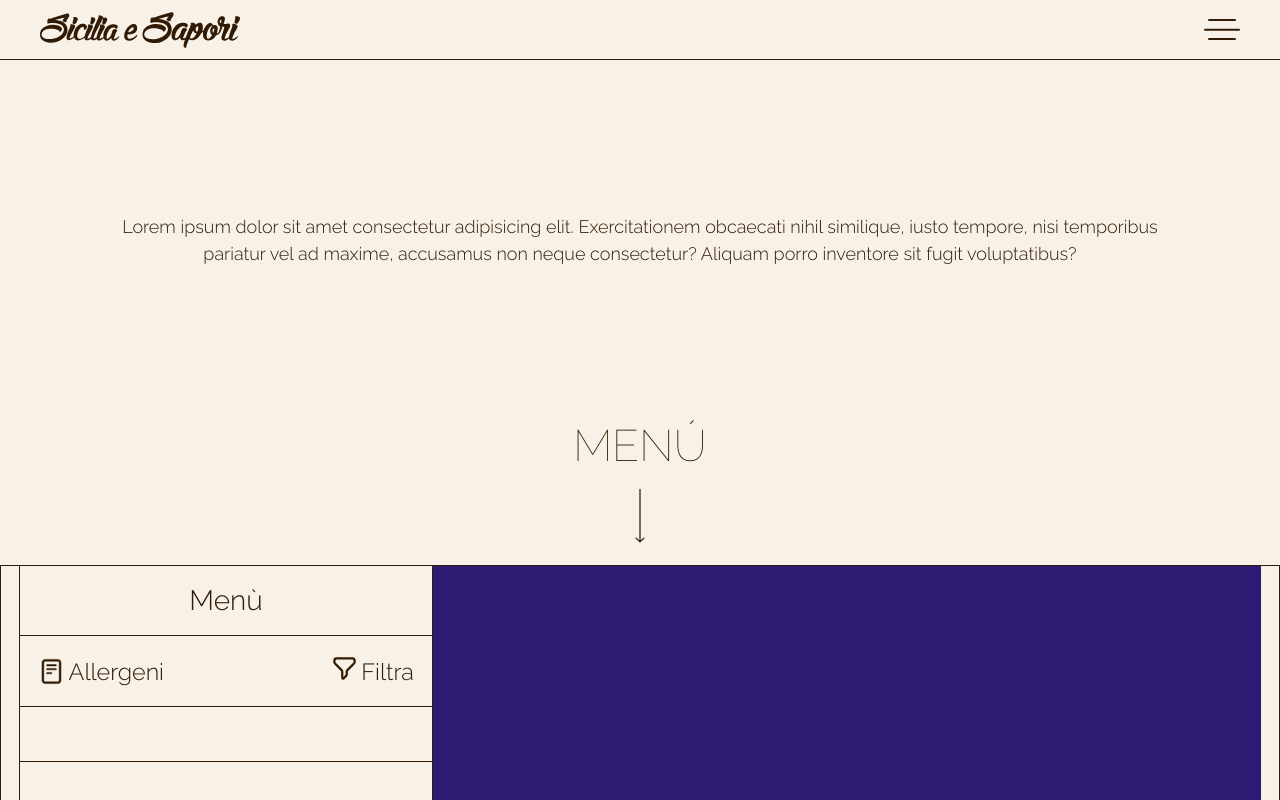
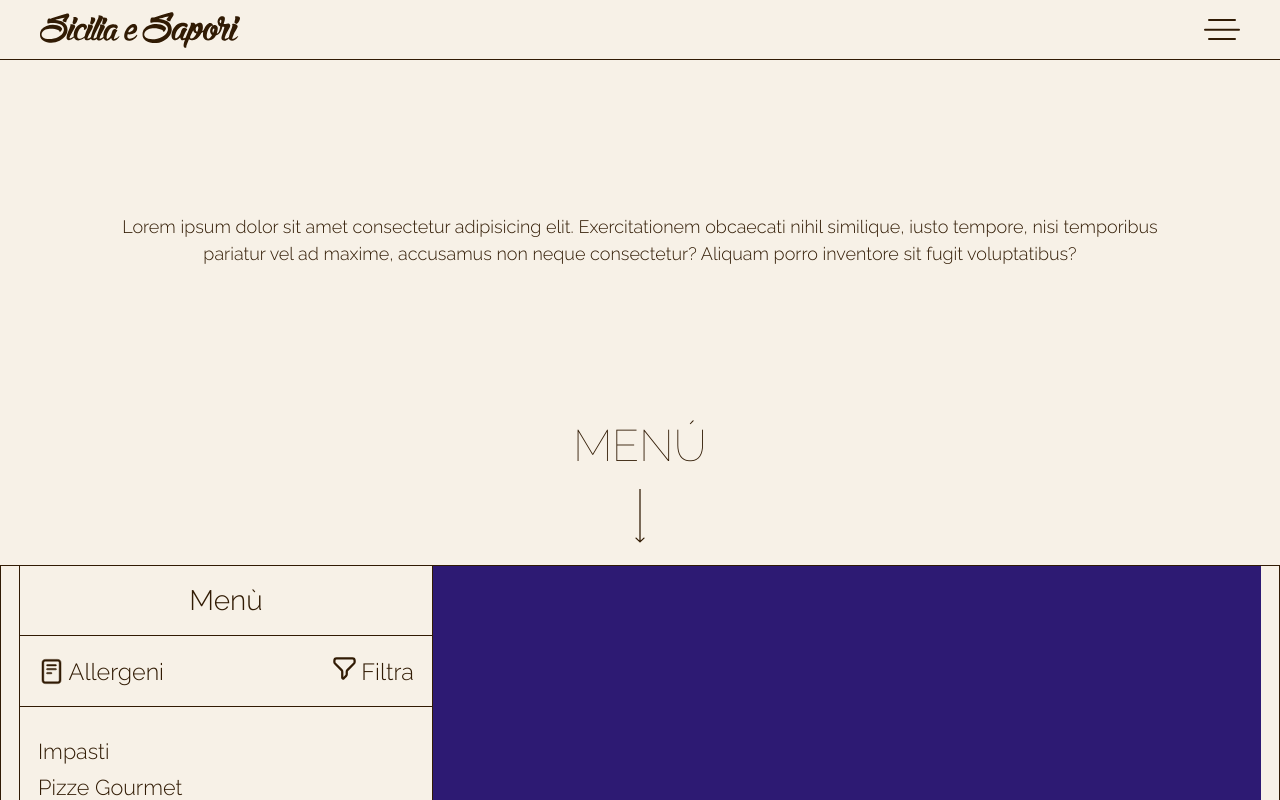
Before and after one commit to Giunta-Giovanni/sicilia_e_sapori_fe, a React (Vite) app: page /it/menu in a window 1280 px wide. Shown: the top 800 px of the page. Built offline with nearby package versions, Linux system fonts and the light colour scheme; a web font is replaced by a local one.

Commit message:
feat: update categories data structure to include Italian and English names

```diff
--- a/src/data/categories.js
+++ b/src/data/categories.js
@@ -1,18 +1,18 @@
 const categories = [
-    { id: "1", name: "Impasti" },
-    { id: "2", name: "Pizze Gourmet" },
-    { id: "3", name: "Pizza Baciata" },
-    { id: "4", name: "Pizze da Napoli" },
-    { id: "5", name: "Pizze" },
-    { id: "7", name: "Calzoni" },
-    { id: "8", name: "Scaccioni" },
-    { id: "9", name: "Panini" },
-    { id: "10", name: "Piatti" },
-    { id: "11", name: "Friggitoria" },
-    { id: "12", name: "Dessert" },
-    { id: "13", name: "Soft drinks" },
-    { id: "14", name: "Birre" },
-    { id: "15", name: "Vini" }
+    { id: "1", name_it: "Impasti", name_en: "Doughs" },
+    { id: "2", name_it: "Pizze Gourmet", name_en: "Gourmet Pizzas" },
+    { id: "3", name_it: "Pizza Baciata", name_en: "Stuffed Pizza" },
+    { id: "4", name_it: "Pizze da Napoli", name_en: "Pizzas from Naples" },
+    { id: "5", name_it: "Pizze", name_en: "Pizzas" },
+    { id: "7", name_it: "Calzoni", name_en: "Calzones" },
+    { id: "8", name_it: "Scaccioni", name_en: "Scaccioni" },
+    { id: "9", name_it: "Panini", name_en: "Sandwiches" },
+    { id: "10", name_it: "Piatti", name_en: "Dishes" },
+    { id: "11", name_it: "Friggitoria", name_en: "Fried Food" },
+    { id: "12", name_it: "Dessert", name_en: "Desserts" },
+    { id: "13", name_it: "Soft drinks", name_en: "Soft Drinks" },
+    { id: "14", name_it: "Birre", name_en: "Beers" },
+    { id: "15", name_it: "Vini", name_en: "Wines" }
 ];
 
 export { categories };
```
